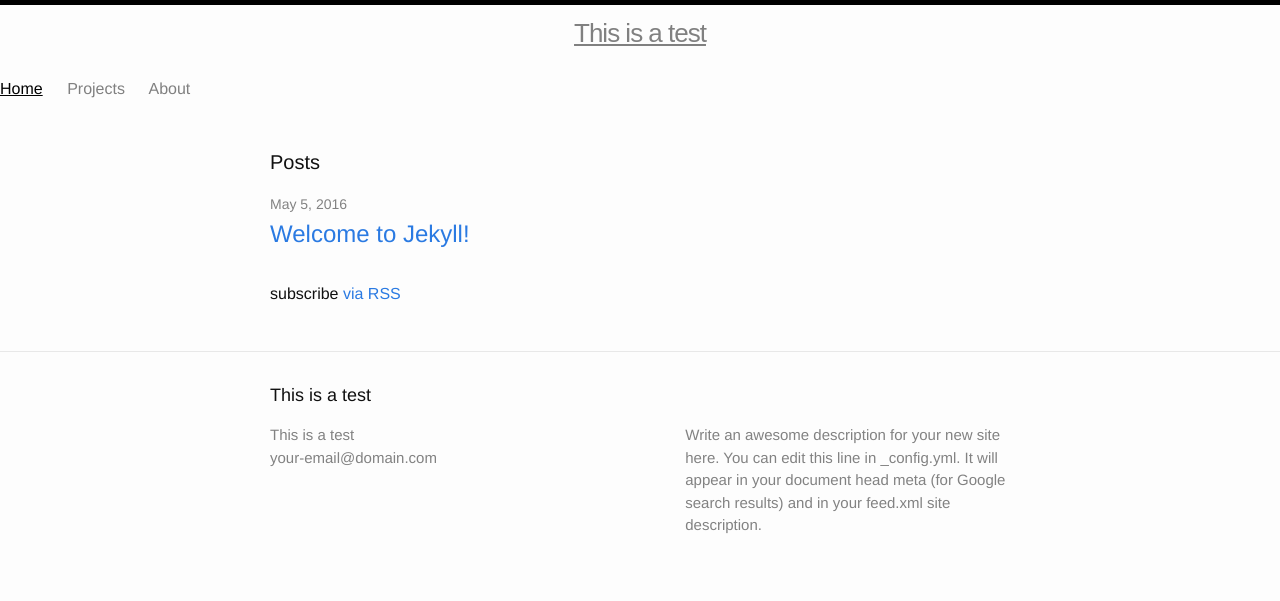
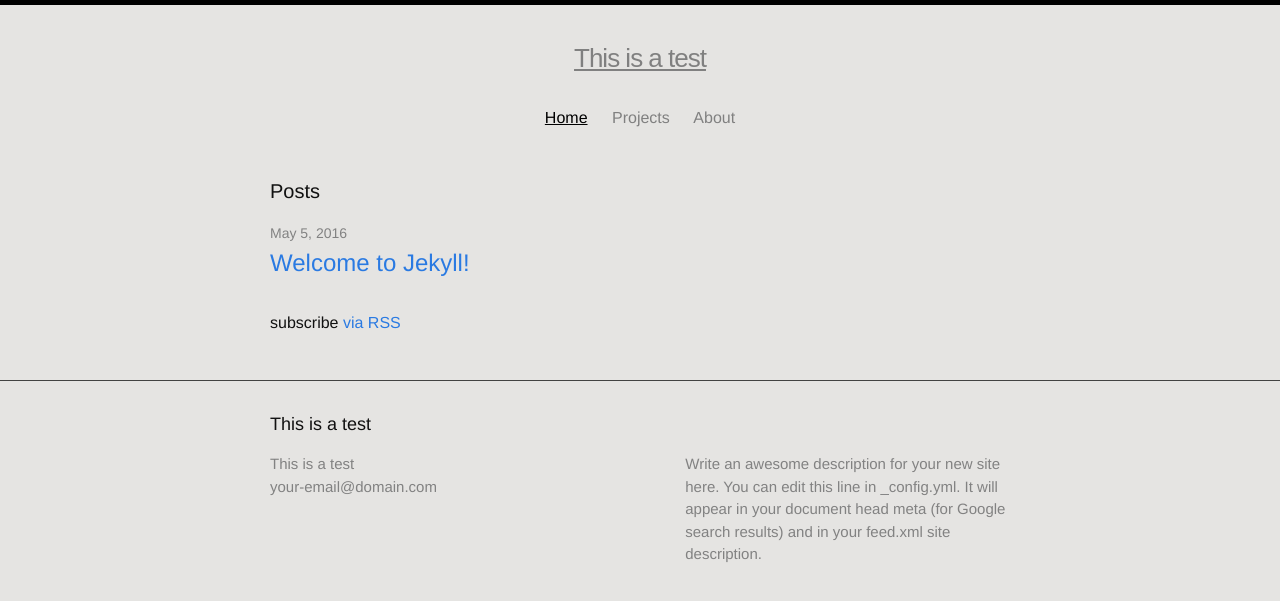
Before and after one commit to mohammadusamasaleem/mohammadusamasaleem, a Jekyll site: the page built from index.html, in a window 1280 px wide. Shown: the top 601 px of the page. Built offline with Jekyll 4.4.1, drawn with Linux system fonts in a browser that asks for light colours.

Commit message:
centered header, changed background color

```diff
--- a/_includes/header.html
+++ b/_includes/header.html
@@ -2,13 +2,13 @@
 
     <nav class="site-nav">
 
-        <a class="site-title" href="{{ site.baseurl }}/">{{ site.title }}</a>
+        <h2 class="site-title">{{ site.title }}</h2>
 
         <div class="trigger">
             {% if page.url == "/" %}
-                <a class="page-link-active" href="{{ site.baseurl }}">Home</a>
+                <a class="page-link-active" href="/{{ site.baseurl }}">Home</a>
             {% else %}
-                <a class="page-link" href="{{ site.baseurl }}">Home</a>
+                <a class="page-link" href="/{{ site.baseurl }}">Home</a>
             {% endif %}
             {% for my_page in site.pages %}
                 {% if my_page.title %}
--- a/_layouts/default.html
+++ b/_layouts/default.html
@@ -3,7 +3,7 @@
 
   {% include head.html %}
 
-  <body>
+  <body class="page-background">
 
     {% include header.html %}
 
--- a/_sass/_layout.scss
+++ b/_sass/_layout.scss
@@ -15,21 +15,16 @@
     font-weight: 300;
     line-height: 56px;
     letter-spacing: -1px;
-    text-align: center;
-    display: block;
-
-    &,
-    &:visited {
-        color: Gray;
-        text-decoration: underline;
-    }
-    &:hover {
-        color: Black;
-    }
+    display: inline-block;
+    margin-top: 25px;
+    margin-bottom: 0px;
+    color: Gray;
+    text-decoration: underline;
 }
 
 .site-nav {
     line-height: 56px;
+    text-align: center;
 
     .menu-icon {
         display: none;
@@ -120,13 +115,15 @@
     }
 }
 
-
+.page-background {
+    background-color: #E5E4E2;
+}
 
 /**
  * Site footer
  */
 .site-footer {
-    border-top: 1px solid $grey-color-light;
+    border-top: 1px solid $grey-color-dark;
     padding: $spacing-unit 0;
 }
 
```
